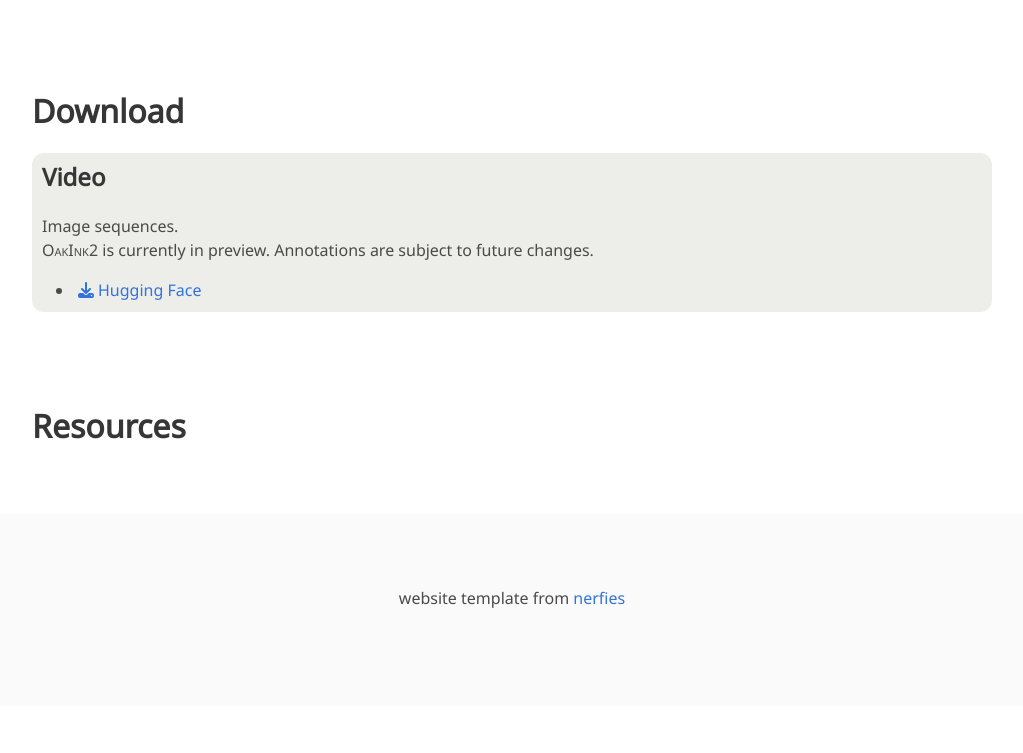
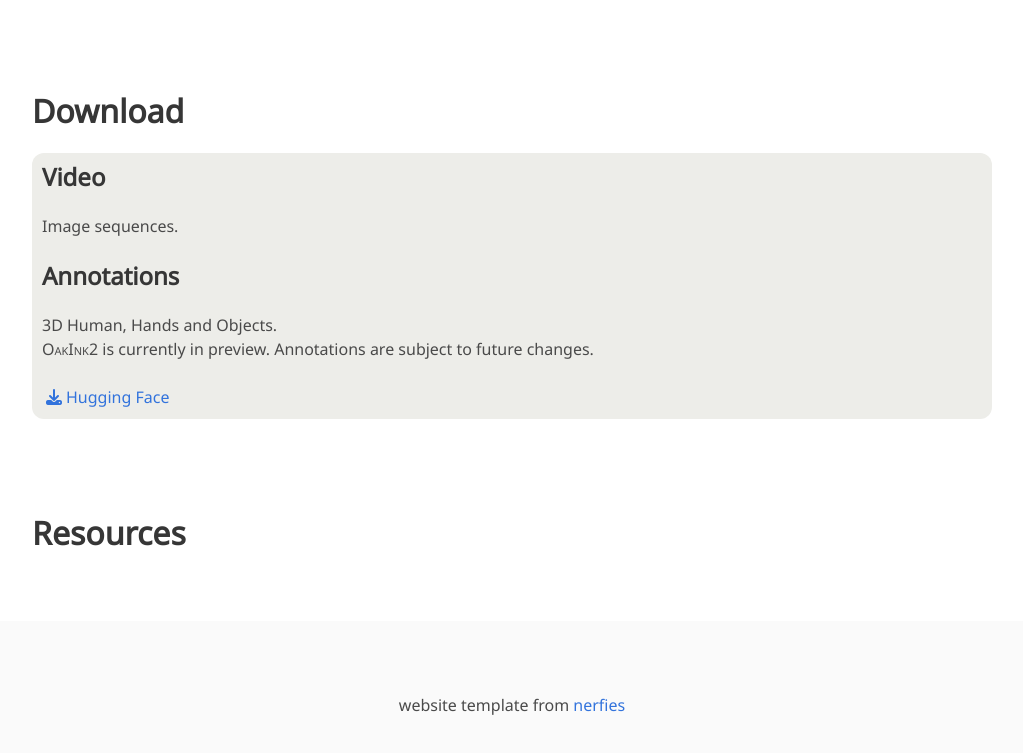
Before and after one commit to oakink/oakink.github.io, a plain HTML site: page v2/index.html in a window 1280 px wide. Shown: the part 1466-2219 px from the top of the page, without its empty margins (128-1151 px from the left). Before the commit the page ends 2172 px from the top, so only its background shows below. Drawn offline with nearby package versions, Linux system fonts and the light colour scheme; some icons are missing; a web font is replaced by a local one.

Commit message:
upd: desc about 3d pose anno; task anno to come

```diff
--- a/v2/index.html
+++ b/v2/index.html
@@ -153,14 +153,24 @@
       <div id="oiimage-div" class="content has-text-justified">
         <h4 class="title is-4">Video</h4>
         Image sequences. <br />
+
+        <br />
+
+        <!-- add a to-do list-->
+
+
+        <h4 class="title is-4">Annotations</h4>
+        3D Human, Hands and Objects. <br />
         <span class="oakink">OakInk</span>2 is currently in preview. Annotations are subject to future changes.
-        <ul>
-          <li>
+
+        <br /><br />
+        <!-- <ul>
+          <li> -->
             <a href="https://huggingface.co/datasets/kelvin34501/OakInk-v2"><span class="icon">
                 <i class="fas fa-download"></i>
               </span>Hugging Face</a>
-          </li>
-        </ul>
+          <!-- </li>
+        </ul> -->
       </div>
     </div>
   </section>
```
